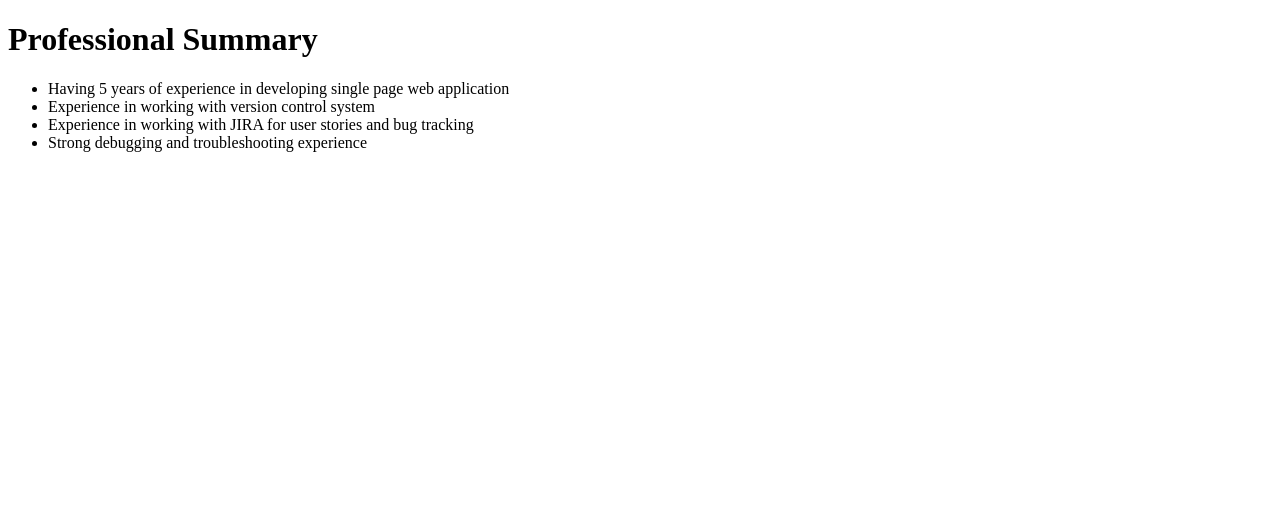
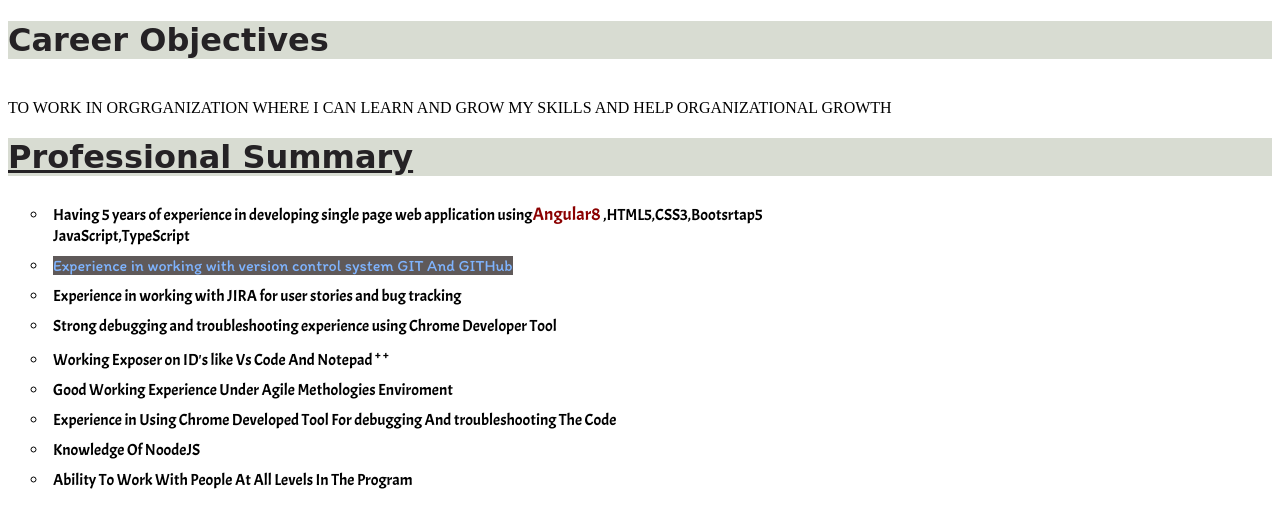
Before and after one commit to parulsharma94/my--profile, a plain HTML site: page home.html in a window 1280 px wide. Drawn offline with Linux system fonts and the light colour scheme.

Commit message:
files commit

```diff
--- a/home.html
+++ b/home.html
@@ -2,15 +2,53 @@
 <html>
    <head>
      <title>Home</title>
+     <link rel="preconnect" href="https://fonts.googleapis.com">
+<link rel="preconnect" href="https://fonts.gstatic.com" crossorigin>
+<link href="https://fonts.googleapis.com/css2?family=Acme&family=Itim&display=swap" rel="stylesheet">
+     <style>
+      .career{
+        color:rgb(37, 34, 37);
+        background-color: rgb(216, 220, 210);
+        font-family: 'Lobster', cursive;
+      }
+      #technology{
+        color: darkred;
+        font-size: large;
+      }
+      .experience{
+        color: rgb(127, 180, 255);
+        background-color: rgb(95, 89, 89);
+        font-family: 'Itim', cursive;
+
+      }
+      li{
+        font-family: 'Acme', sans-serif;
+        padding: 5px;
+        list-style-type: circle;
+      }
+     </style>
+
+
    </head>
     <body>
-        <h1> Professional Summary</h1>
+      <h1 class="career"> Career Objectives</h1>
+      <br>
+      TO WORK IN ORGRGANIZATION WHERE I CAN LEARN AND GROW MY SKILLS AND HELP ORGANIZATIONAL GROWTH
+       <br>
+        <h1 class="career"><u> Professional Summary </u></h1>
 
         <ul>
-            <li> Having  5 years of experience in developing single page web application</li>
-            <li> Experience in working with version control system</li>
+            <li> Having  5 years of experience in developing single page web application using<span id="technology">Angular8</span> ,HTML5,CSS3,Bootsrtap5 <br>
+              JavaScript,TypeScript</li>
+              <li> <span class="experience"> Experience in working with version control system GIT And GITHub</span></li>
             <li> Experience in working with JIRA for user stories and bug tracking</li>
-            <li> Strong debugging and troubleshooting experience</li>
+            <li> Strong debugging and troubleshooting experience using Chrome Developer Tool</li>
+            <li> Working Exposer on ID's like Vs Code And Notepad <sup>+</sup> <sup>+</sup></li>
+            <li> Good Working Experience Under Agile Methologies Enviroment</li>
+            <li> Experience in Using Chrome Developed Tool For debugging And troubleshooting The Code </li>
+            <li> Knowledge Of NoodeJS</li>
+            <li> Ability To Work With People At All Levels In The Program</li>
+
         </ul>
 
     </body>
```
Also changed, not shown: contactus.html (+6 -0 lines), index.html (+56 -7 lines), personaldetails.html (added, +26 -0 lines), developer.png (added), hobbies.html (added).
